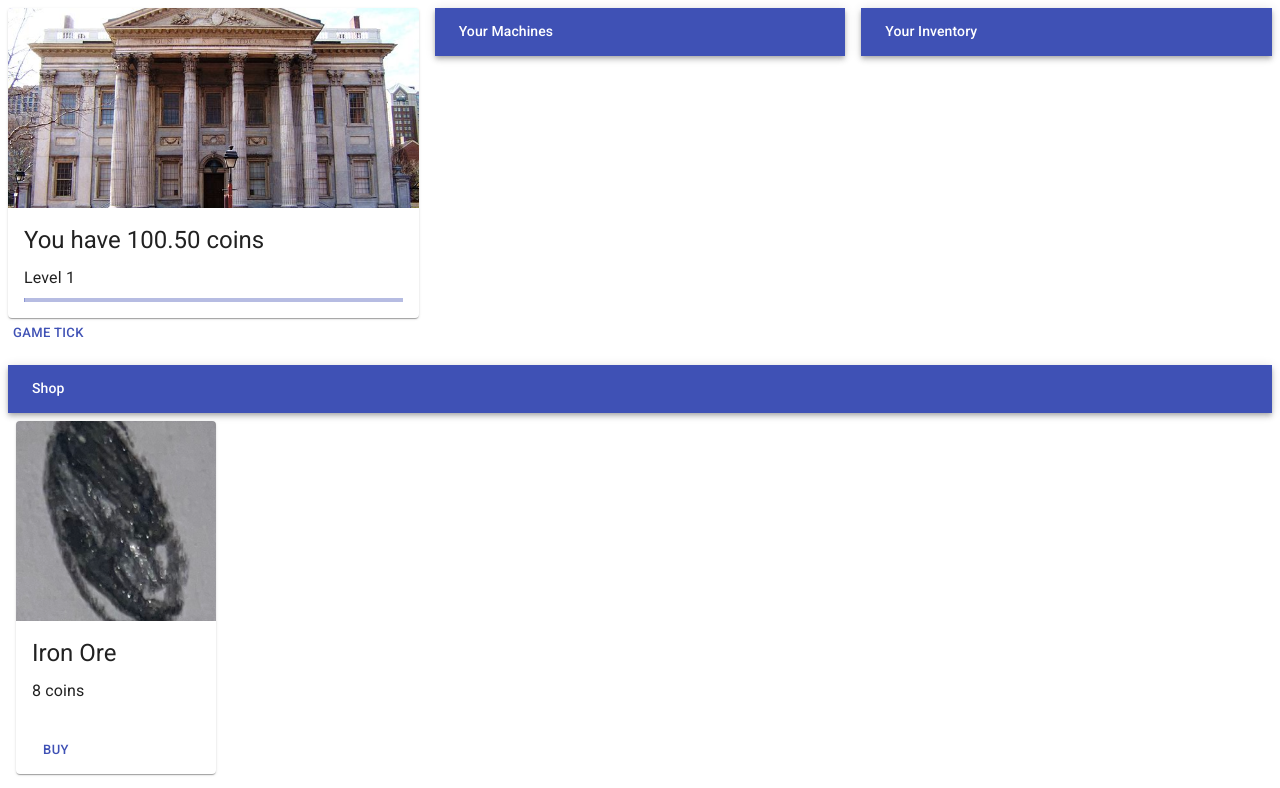
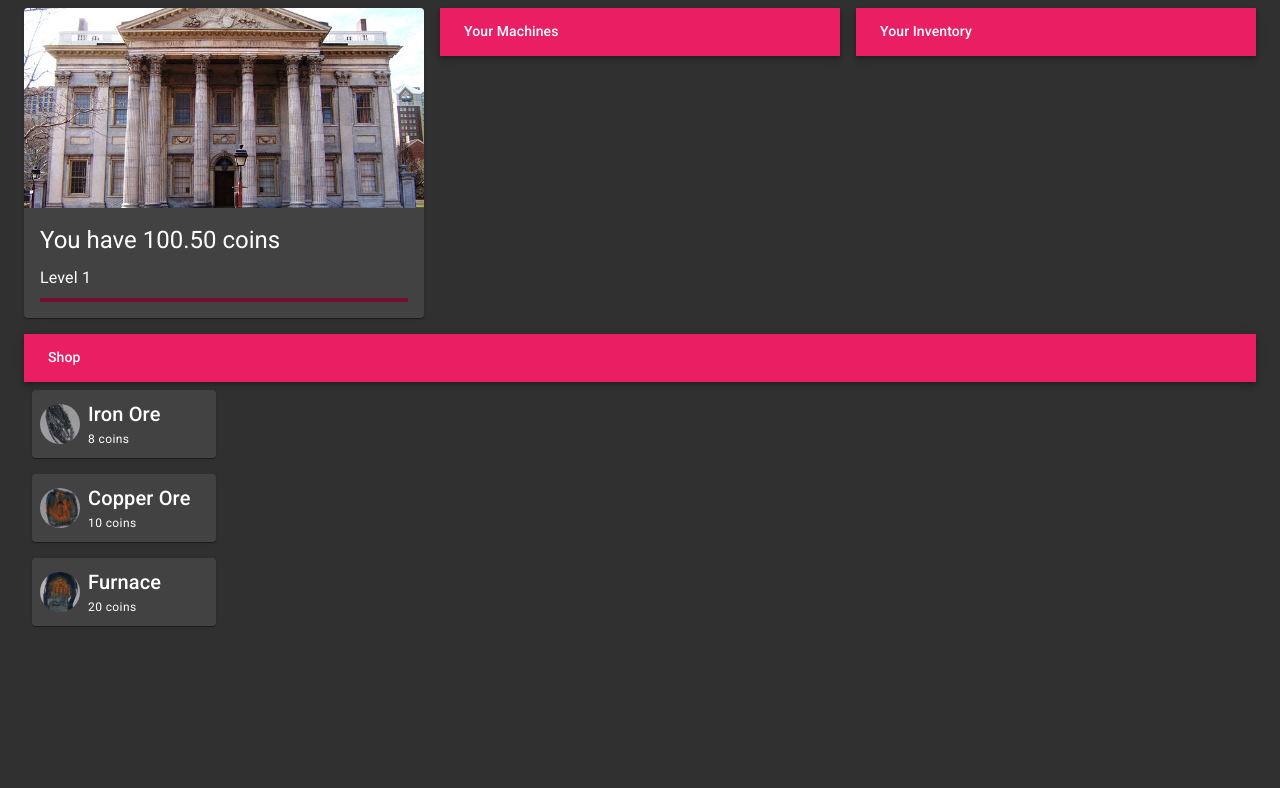
Before and after one commit to tackley/money, a React (Create React App) app: page / in a window 1280 px wide. Shown: the top 788 px of the page. Built offline with nearby package versions, Linux system fonts and the light colour scheme.

Commit message:
Work in progress

```diff
--- a/src/App.tsx
+++ b/src/App.tsx
@@ -1,11 +1,39 @@
 import React from "react";
-import { Button } from "@material-ui/core";
+import {
+  Button,
+  ThemeProvider,
+  createMuiTheme,
+  CssBaseline,
+  Container,
+  createStyles,
+  makeStyles,
+  Theme
+} from "@material-ui/core";
 import { Board, createNewBoard } from "./board";
 import { BoardDisplay } from "./components/BoardDisplay";
 import { gameTick } from "./board/actions";
+import { pink, grey } from "@material-ui/core/colors";
+
+const theme = createMuiTheme({
+  palette: {
+    type: "dark",
+    primary: pink,
+    secondary: grey
+  }
+});
+
+const useStyles = makeStyles(({ palette, spacing }: Theme) =>
+  createStyles({
+    root: {
+      marginTop: spacing(1)
+    }
+  })
+);
 
 function App() {
   const [board, setBoard] = React.useState<Board>(createNewBoard());
+
+  const classes = useStyles();
 
   React.useEffect(() => {
     const tickTimer = setInterval(() => setBoard(gameTick()), 1000);
@@ -24,7 +52,14 @@ function App() {
     );
   }
 
-  return <BoardDisplay board={board} applyAction={setBoard} />;
+  return (
+    <ThemeProvider theme={theme}>
+      <CssBaseline />
+      <Container className={classes.root}>
+        <BoardDisplay board={board} applyAction={setBoard} />
+      </Container>
+    </ThemeProvider>
+  );
 }
 
 export default App;
--- a/src/components/BoardDisplay.tsx
+++ b/src/components/BoardDisplay.tsx
@@ -1,11 +1,11 @@
 import React, { Dispatch } from "react";
 import { Board } from "../board";
-import { Grid, Toolbar, Typography, AppBar, Button } from "@material-ui/core";
+import { Grid, Toolbar, Typography, AppBar } from "@material-ui/core";
 import { BankDisplay } from "./BankDisplay";
 import { ShopDisplay } from "./ShopDisplay";
 import { InventoryDisplay } from "./InventoryDisplay";
 import { MachineDisplay } from "./MachineDisplay";
-import { BoardAction, gameTick } from "../board/actions";
+import { BoardAction } from "../board/actions";
 
 interface BoardDisplayProps {
   board: Board;
@@ -16,18 +16,11 @@ export const BoardDisplay: React.FC<BoardDisplayProps> = ({
   board,
   applyAction
 }) => {
-  const moreMoney = () => {
-    applyAction(gameTick());
-  };
   return (
     <React.Fragment>
       <Grid container spacing={2}>
         <Grid item xs={4}>
           <BankDisplay board={board} />
-
-          <Button size="small" color="primary" onClick={moreMoney}>
-            Game Tick
-          </Button>
         </Grid>
         <Grid item xs={4}>
           <AppBar position="relative">
--- a/src/components/ShopDisplay.tsx
+++ b/src/components/ShopDisplay.tsx
@@ -9,7 +9,11 @@ import {
   CardActions,
   Button,
   Box,
-  CardMedia
+  CardMedia,
+  Avatar,
+  makeStyles,
+  createStyles,
+  Paper
 } from "@material-ui/core";
 import { buyItem, BoardAction } from "../board/actions";
 
@@ -18,37 +22,65 @@ interface Props {
   applyAction: Dispatch<BoardAction>;
 }
 
-const ShopItemDisplay: React.FC<{
+type ItemDisplayProps = {
   item: BaseItem;
   balance: number;
   applyAction: Dispatch<BoardAction>;
-}> = ({ item, balance, applyAction }) => {
+};
+
+const useStyles = makeStyles(theme =>
+  createStyles({
+    root: {
+      paddingTop: theme.spacing(1)
+    },
+    price: {}
+  })
+);
+
+const ShopItemDisplay: React.FC<ItemDisplayProps> = ({
+  item,
+  balance,
+  applyAction
+}) => {
+  const classes = useStyles();
+
   return (
     <Card>
       <CardActionArea>
-        {item.image && (
-          <CardMedia component="img" height="200" image={item.image} />
-        )}
-        <CardContent>
-          <Typography gutterBottom variant="h5" component="h2">
-            {item.name}
-          </Typography>
-          <Typography gutterBottom variant="subtitle1">
-            {item.price.buy} coins
-          </Typography>
-        </CardContent>
+        <Box display="flex" alignItems="center" margin={1}>
+          <Avatar src={item.image} />
+          <Box marginLeft={1}>
+            <Typography variant="h6">{item.name}</Typography>
+            <Typography variant="caption">{item.price.buy} coins</Typography>
+          </Box>
+        </Box>
       </CardActionArea>
-      <CardActions>
-        <Button
-          size="small"
-          color="primary"
-          disabled={item.price.buy > balance}
-          onClick={() => applyAction(buyItem(item, 1))}
-        >
-          Buy
-        </Button>
-      </CardActions>
     </Card>
+    // <Card>
+    //   <CardActionArea>
+    //     {item.image && (
+    //       <CardMedia component="img" height="200" image={item.image} />
+    //     )}
+    //     <CardContent>
+    //       <Typography gutterBottom variant="h5" component="h2">
+    //         {item.name}
+    //       </Typography>
+    //       <Typography gutterBottom variant="subtitle1">
+    //         {item.price.buy} coins
+    //       </Typography>
+    //     </CardContent>
+    //   </CardActionArea>
+    //   <CardActions>
+    //     <Button
+    //       size="small"
+    //       color="primary"
+    //       disabled={item.price.buy > balance}
+    //       onClick={() => applyAction(buyItem(item, 1))}
+    //     >
+    //       Buy
+    //     </Button>
+    //   </CardActions>
+    // </Card>
   );
 };
 
```
